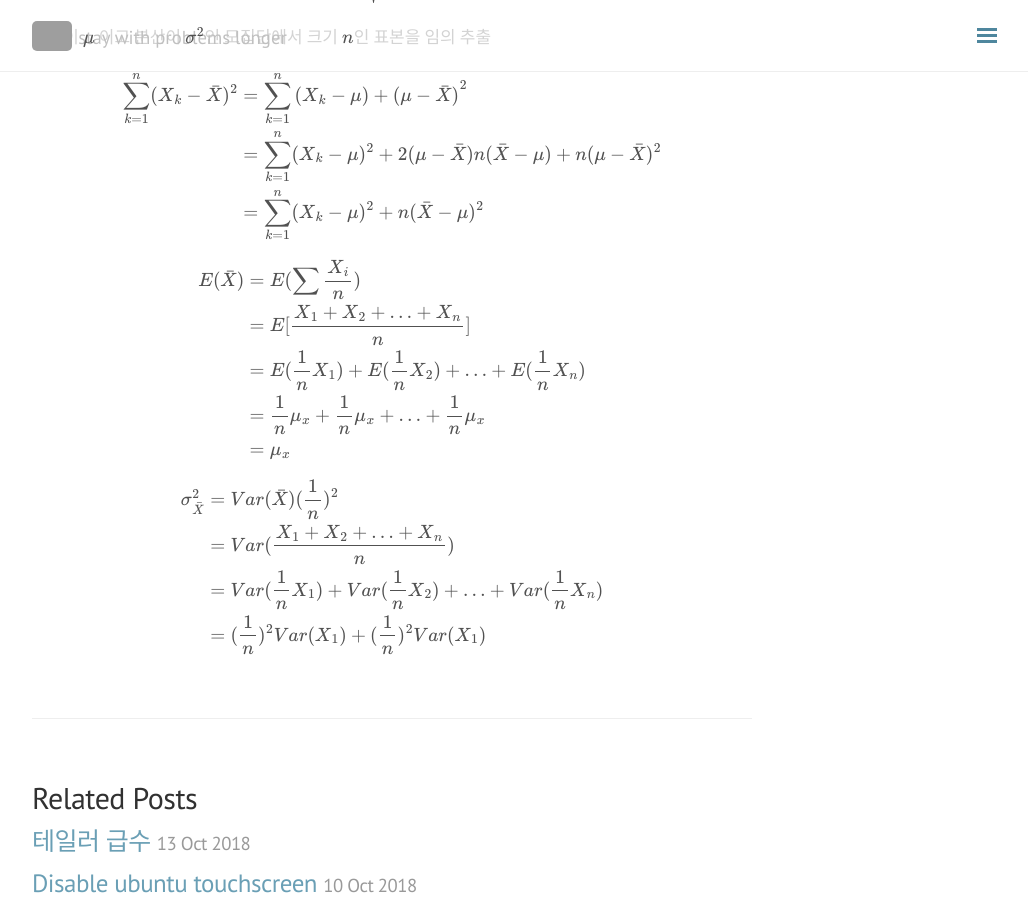
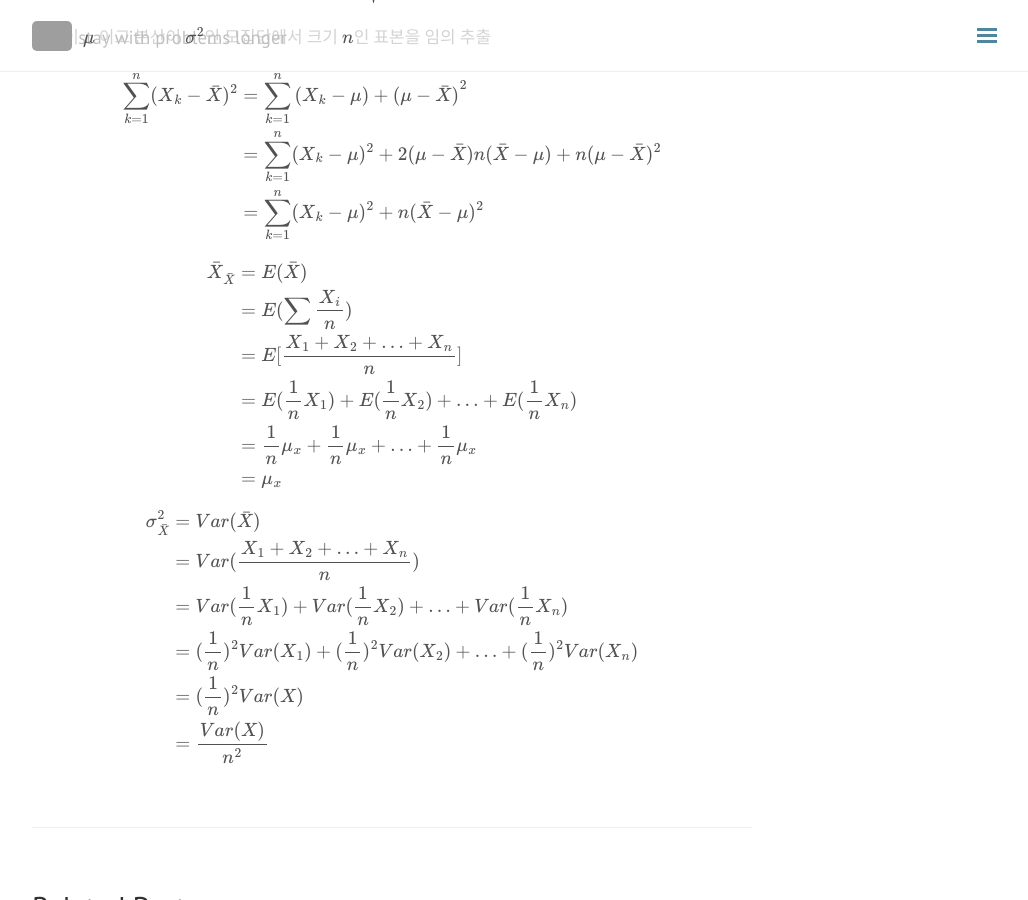
Before and after one commit to seokhoonj/seokhoonj.github.io, a Jekyll site: the page built from _posts/Etc/2018-10-15-Etc-study.md, in a window 1280 px wide and 900 px high, scrolled down 1114 px. Shown: the whole window, without its empty margins (248-1276 px from the left). Built offline with Jekyll 4.4.1, drawn with Linux system fonts in a browser that asks for light colours; nearby versions of some CDN libraries; formulas are drawn with MathJax 3; comment, search, counter and statistics services are not loaded; grey boxes are pictures that could not be loaded.

Commit message:
add _posts

```diff
--- a/_posts/Etc/2018-10-15-Etc-study.md
+++ b/_posts/Etc/2018-10-15-Etc-study.md
@@ -51,7 +51,8 @@ Mean-Variance Portfolio Theory
 \end{align} \\)
 
 \\( \begin{align}
-        E(\bar{X}) & = E(\sum \frac{X\_i}{n})
+        \bar{X}\_\bar{X} & = E(\bar{X})
+\\\\ & = E(\sum \frac{X\_i}{n})
 \\\\ & = E\[ \frac{X\_1 + X\_2 + \ldots + X\_n}{n}\]
 \\\\ & = E(\frac{1}{n}X\_1) + E(\frac{1}{n}X\_2) + \ldots + E(\frac{1}{n}X\_n)
 \\\\ & = \frac{1}{n}\mu\_x + \frac{1}{n}\mu\_x + \ldots + \frac{1}{n}\mu\_x
@@ -59,8 +60,10 @@ Mean-Variance Portfolio Theory
 \end{align} \\)
 
 \\( \begin{align}
-        \sigma\_\bar{X}^2 & = Var(\bar{X}) (\frac{1}{n})^2
+        \sigma\_\bar{X}^2 & = Var(\bar{X})
 \\\\ & = Var(\frac{X\_1 + X\_2 + \ldots + X\_n}{n})
 \\\\ & = Var(\frac{1}{n}X\_1) + Var(\frac{1}{n}X\_2) + \ldots + Var(\frac{1}{n}X\_n)
-\\\\ & = (\frac{1}{n})^2Var(X\_1) + (\frac{1}{n})^2Var(X\_1)
+\\\\ & = (\frac{1}{n})^2Var(X\_1) + (\frac{1}{n})^2Var(X\_2) + \ldots + (\frac{1}{n})^2Var(X\_n)
+\\\\ & = (\frac{1}{n})^2Var(X)
+\\\\ & = \frac{Var(X)}{n^2}
 \end{align} \\)
```
